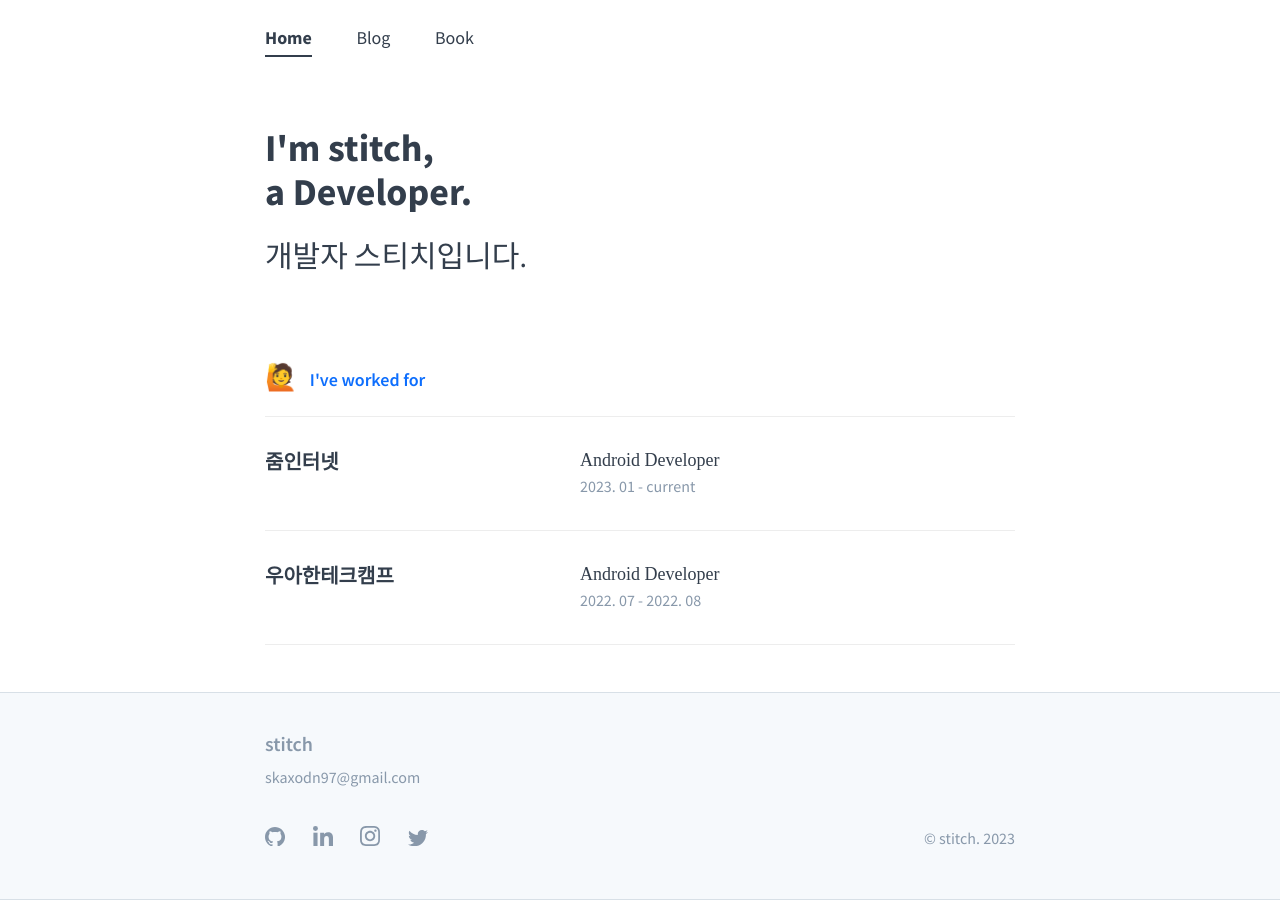
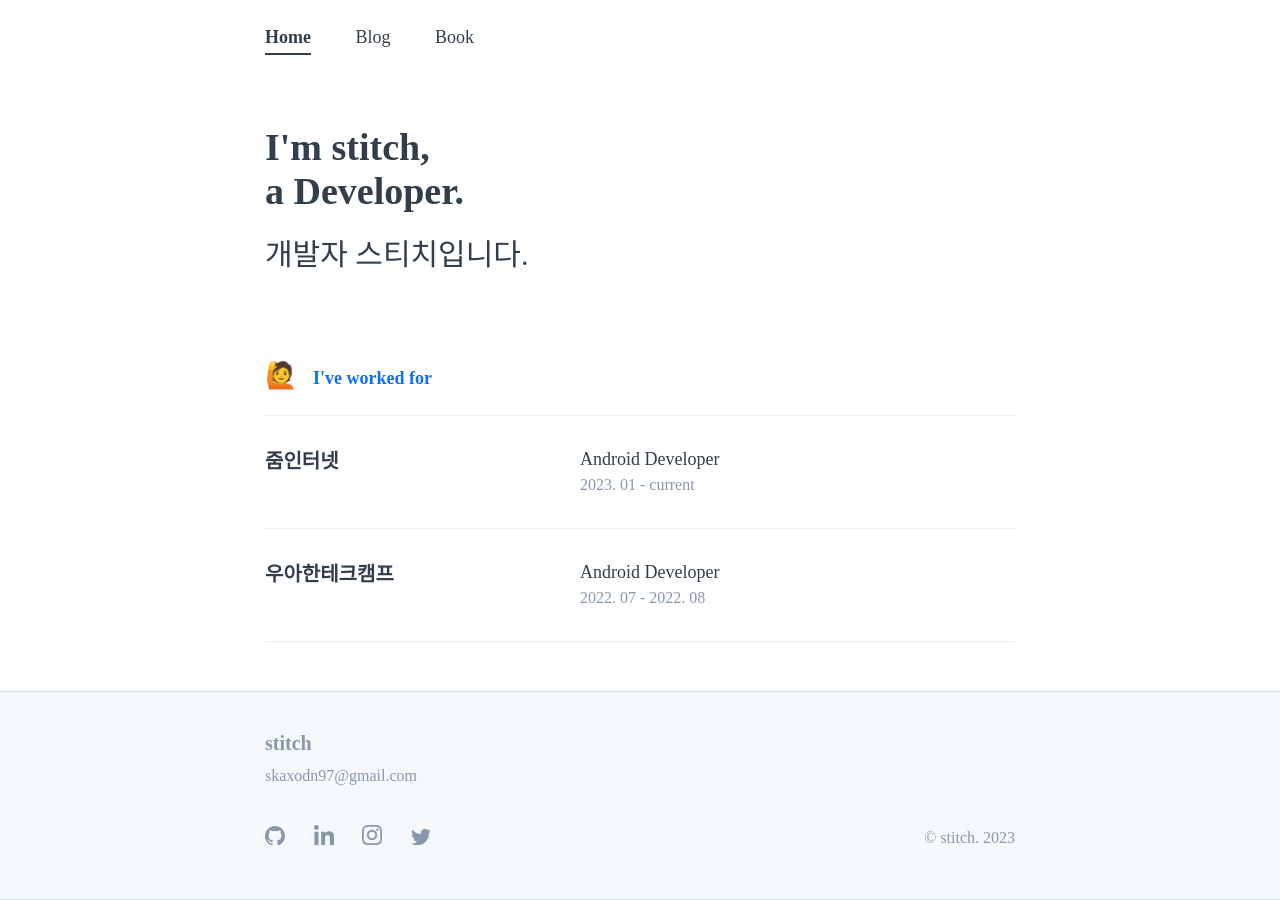
Before and after one commit to isabella232/bn-tw2020.github.io, a Jekyll site: the page built from index.md, in a window 1280 px wide. Built offline with Jekyll 4.4.1, drawn with Linux system fonts in a browser that asks for light colours; some web fonts are replaced.

Commit message:
html base font

```diff
--- a/_sass/_layout.scss
+++ b/_sass/_layout.scss
@@ -42,7 +42,7 @@ main {
 
 .nav-container {
   li {
-      font-family: $source;
+      font-family: $gmarket;
       display: inline-block;
       margin: 0 40px 0 0;
 
@@ -81,7 +81,7 @@ a {
 //footer
 
 footer {
-    font-family: $source;
+    font-family: $gmarket;
     padding: 36px 0 46px 0;
     background-color: $grey-3;
     color: $default-tint;
--- a/_sass/_pagination.scss
+++ b/_sass/_pagination.scss
@@ -1,5 +1,5 @@
 .pagination {
-  font-family: $source;
+  font-family: $gmarket;
   padding: 1rem 0 3rem 0;
   position: relative;
   text-align: center;
--- a/_sass/_post.scss
+++ b/_sass/_post.scss
@@ -17,7 +17,7 @@
 //project header
 
 .project-header {
-        font-family: $source, $san-serif;
+        font-family: $gmarket;
         color: $grey-0;
     .header-project-title {
         font-weight: 700;
@@ -52,7 +52,7 @@
         line-height: 1.8;
         margin: 0 0 10px 0;
         word-break: break-all;
-        font-family: $san-serif;
+        font-family: $gmarket;
         font-weight: 400;
         letter-spacing: -0.009em;
 
@@ -231,7 +231,7 @@
         }
 
         h1 {
-            font-family: $source;
+            font-family: $gmarket;
             letter-spacing: 0.01em;
             color: $blue;
             padding-bottom: 7px;
@@ -255,7 +255,7 @@ sup {
 .post-type {
     color: $blue;
     font-size: 18px;
-    font-family: $source;
+    font-family: $gmarket;
     font-weight: 600;
 }
 
@@ -267,7 +267,7 @@ sup {
     padding: 0 0 12px 0;
     font-weight: 700;
     font-size: 32px;
-    font-family: $san-serif;
+    font-family: $gmarket;
     line-height: 1.2;
     letter-spacing: -0.009em;
 
@@ -291,7 +291,7 @@ sup {
 }
 
 .catalogue-tag {
-    font-family: $source;
+    font-family: $gmarket;
     display: inline-block;
     margin-bottom: 2px;
     text-transform: uppercase;
--- a/_sass/_resume.scss
+++ b/_sass/_resume.scss
@@ -1,6 +1,6 @@
 .second-label {
     margin: 80px 0 20px 0;
-    font-family: $source;
+    font-family: $gmarket;
     font-size: 18px;
     font-weight: 600;
     color: $blue;
@@ -30,7 +30,7 @@ div.resume-info {
         border-top: 1px solid rgba(0,0,0,.07);
 
         .workplace-name {
-            font-family: $san-serif;
+            font-family: $gmarket;
             font-size: 20px;
             font-weight: 700;
             width: 42%;
@@ -49,7 +49,7 @@ div.resume-info {
             p.work-sub-info {
                 color: $default-tint;
                 font-size: 16px;
-                font-family: $source;
+                font-family: $gmarket;
                 font-weight: 400;
             }
         }
@@ -69,7 +69,7 @@ div.resume-info {
             display: inline-block;
             color: $default-tint;
             font-size: 18px;
-            font-family: $source;
+            font-family: $gmarket;
             font-weight: 600;
             margin: 20px 0;
 
@@ -96,7 +96,7 @@ section.skill {
 
     li.skill_name {
         display: inline-block;
-        font-family: $source;
+        font-family: $gmarket;
         padding: 4px 14px;
         border-radius: 100px;
         border: solid 1px $grey-2;
--- a/_sass/_section.scss
+++ b/_sass/_section.scss
@@ -13,7 +13,7 @@ section.explanation {
     }
 
     h1.intro {
-        font-family: $source, $san-serif;
+        font-family: $gmarket;
         font-size: 38px;
         font-weight: bold;
         line-height: 1.17;
@@ -32,7 +32,7 @@ section.explanation {
     h2.intro {
         font-size: 30px;
         font-weight: 400;
-        font-family: $san-serif;
+        font-family: $gmarket;
         line-height: 1.4;
         word-wrap: normal;
         margin: 20px 0 0 0;
```
